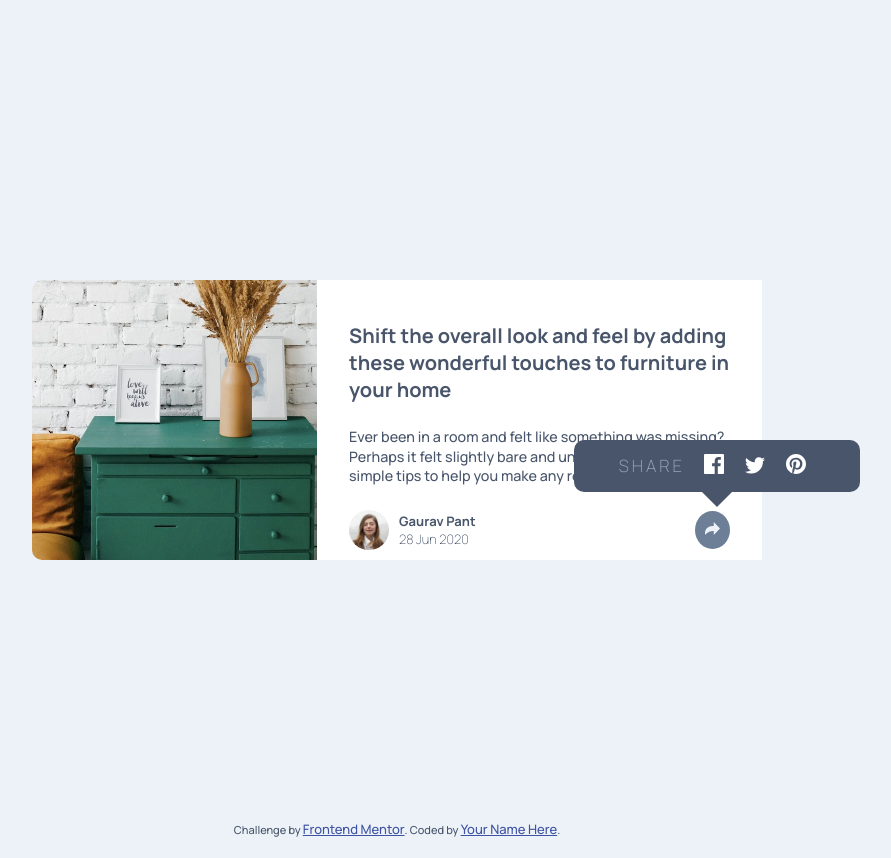
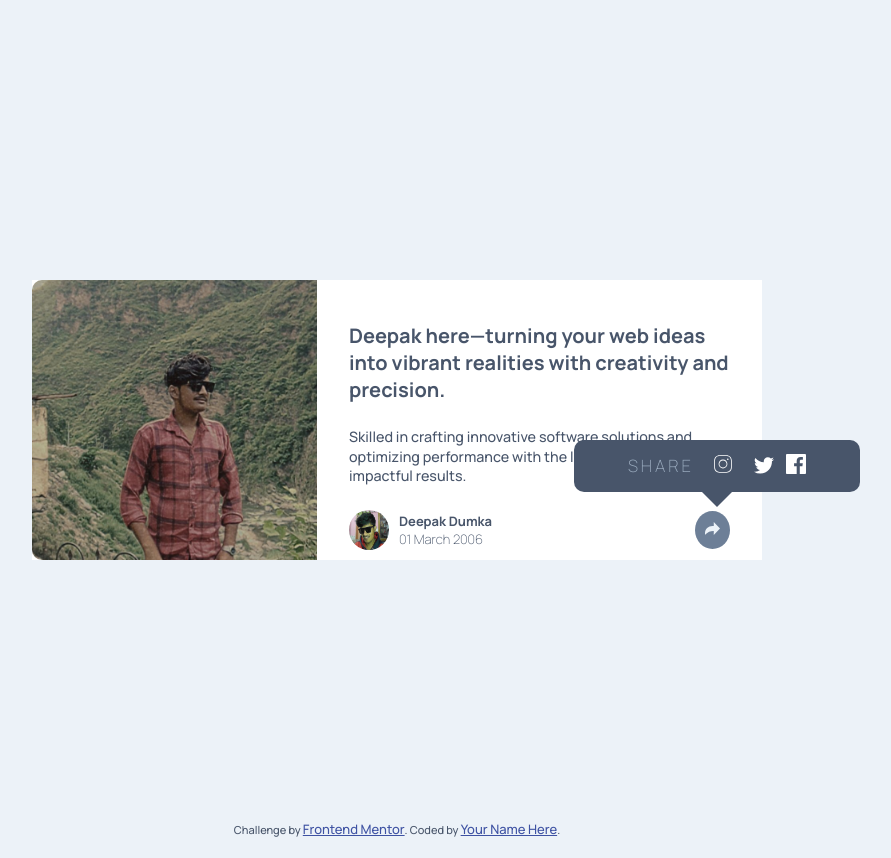
Before and after one commit to Deepakdumka1/Deepak-First-UI-Challenge, a plain HTML site: page index.html in a window 1280 px wide. Both pictures are taken after a click on the element 955 px from the left and 529 px from the top of the page. Shown: the whole page, without its empty margins (243-1134 px from the left). Drawn offline with Linux system fonts and the light colour scheme.

Commit message:
last and final

```diff
--- a/index.html
+++ b/index.html
@@ -30,7 +30,7 @@
 
     <div class="card">
       <div class="card-image">
-        <img src="images/drawers.jpg">
+        <img src="images/deepak-avatar.jpg">
       </div>
 
 
@@ -38,26 +38,23 @@
       <main class="card-main">
 
         <div class="card-content">
-          <h2>Shift the overall look and feel by adding these wonderful
-            touches to furniture in your home
+          <h2>Deepak here—turning your web ideas into vibrant realities with creativity and precision.
           </h2>
           <p>
-            Ever been in a room and felt like something was missing? Perhaps
-            it felt slightly bare and uninviting. I’ve got some simple tips
-            to help you make any room feel complete.
+            Skilled in crafting innovative software solutions and optimizing performance with the latest technologies for impactful results.
           </p>
         </div>
 
         <div class="card-user">
 
           <div class="user">
-            <img src="images/avatar-michelle.jpg">
+            <img src="images/avatar-deepak.jpg">
 
             <div class="user-info">
               <p>
-                Gaurav Pant
+                Deepak Dumka
               </p>
-              <p>28 Jun 2020</p>
+              <p> 01 March 2006</p>
             </div>
           </div>
 
@@ -73,18 +70,15 @@
             <div class="network">
               <p>Share</p>
               <div class="icons-network">
-                <a href="#"><svg class="icon-social" xmlns="http://www.w3.org/2000/svg" width="20" height="20">
-                    <path fill="#FFF"
-                      d="M18.896 0H1.104C.494 0 0 .494 0 1.104v17.793C0 19.506.494 20 1.104 20h9.58v-7.745H8.076V9.237h2.606V7.01c0-2.583 1.578-3.99 3.883-3.99 1.104 0 2.052.082 2.329.119v2.7h-1.598c-1.254 0-1.496.597-1.496 1.47v1.928h2.989l-.39 3.018h-2.6V20h5.098c.608 0 1.102-.494 1.102-1.104V1.104C20 .494 19.506 0 18.896 0z" />
+                <a href="https://www.instagram.com/depak_.7/" target="_blank"><svg class="icon-social" xmlns="http://www.w3.org/2000/svg" width="20" height="20" viewBox="0 0 50 50">
+                  <path fill="#FFF"
+                  d="M 16 3 C 8.8324839 3 3 8.8324839 3 16 L 3 34 C 3 41.167516 8.8324839 47 16 47 L 34 47 C 41.167516 47 47 41.167516 47 34 L 47 16 C 47 8.8324839 41.167516 3 34 3 L 16 3 z M 16 5 L 34 5 C 40.086484 5 45 9.9135161 45 16 L 45 34 C 45 40.086484 40.086484 45 34 45 L 16 45 C 9.9135161 45 5 40.086484 5 34 L 5 16 C 5 9.9135161 9.9135161 5 16 5 z M 37 11 A 2 2 0 0 0 35 13 A 2 2 0 0 0 37 15 A 2 2 0 0 0 39 13 A 2 2 0 0 0 37 11 z M 25 14 C 18.936712 14 14 18.936712 14 25 C 14 31.063288 18.936712 36 25 36 C 31.063288 36 36 31.063288 36 25 C 36 18.936712 31.063288 14 25 14 z M 25 16 C 29.982407 16 34 20.017593 34 25 C 34 29.982407 29.982407 34 25 34 C 20.017593 34 16 29.982407 16 25 C 16 20.017593 20.017593 16 25 16 z"></path>
                   </svg></a>
-                <a href="#"><svg class="icon-social" xmlns="http://www.w3.org/2000/svg" width="20" height="17">
+                <a href="https://x.com/DeepakDumk20104" target="_blank"><svg class="icon-social" xmlns="http://www.w3.org/2000/svg" width="20" height="17">
                     <path fill="#FFF"
                       d="M20 2.172a8.192 8.192 0 01-2.357.646 4.11 4.11 0 001.804-2.27 8.22 8.22 0 01-2.605.996A4.096 4.096 0 0013.847.248c-2.65 0-4.596 2.472-3.998 5.037A11.648 11.648 0 011.392 1a4.109 4.109 0 001.27 5.478 4.086 4.086 0 01-1.858-.513c-.045 1.9 1.318 3.679 3.291 4.075a4.113 4.113 0 01-1.853.07 4.106 4.106 0 003.833 2.849A8.25 8.25 0 010 14.658a11.616 11.616 0 006.29 1.843c7.618 0 11.922-6.434 11.663-12.205A8.354 8.354 0 0020 2.172z" />
                   </svg></a>
-                <a href="#"><svg class="icon-social" xmlns="http://www.w3.org/2000/svg" width="20" height="20">
-                    <path fill="#FFF"
-                      d="M10 0C4.478 0 0 4.477 0 10c0 4.237 2.636 7.855 6.356 9.312-.088-.791-.167-2.005.035-2.868.182-.78 1.172-4.97 1.172-4.97s-.299-.6-.299-1.486c0-1.39.806-2.428 1.81-2.428.852 0 1.264.64 1.264 1.408 0 .858-.545 2.14-.828 3.33-.236.995.5 1.807 1.48 1.807 1.778 0 3.144-1.874 3.144-4.58 0-2.393-1.72-4.068-4.177-4.068-2.845 0-4.515 2.135-4.515 4.34 0 .859.331 1.781.745 2.281a.3.3 0 01.069.288l-.278 1.133c-.044.183-.145.223-.335.134-1.249-.581-2.03-2.407-2.03-3.874 0-3.154 2.292-6.052 6.608-6.052 3.469 0 6.165 2.473 6.165 5.776 0 3.447-2.173 6.22-5.19 6.22-1.013 0-1.965-.525-2.291-1.148l-.623 2.378c-.226.869-.835 1.958-1.244 2.621.937.29 1.931.446 2.962.446 5.522 0 10-4.477 10-10S15.522 0 10 0z" />
-                  </svg></a>
+                <a href="https://www.facebook.com/deepak.dumka.31" target="_blank"><svg xmlns="http://www.w3.org/2000/svg" width="20" height="20"><path fill="#FFF" d="M18.896 0H1.104C.494 0 0 .494 0 1.104v17.793C0 19.506.494 20 1.104 20h9.58v-7.745H8.076V9.237h2.606V7.01c0-2.583 1.578-3.99 3.883-3.99 1.104 0 2.052.082 2.329.119v2.7h-1.598c-1.254 0-1.496.597-1.496 1.47v1.928h2.989l-.39 3.018h-2.6V20h5.098c.608 0 1.102-.494 1.102-1.104V1.104C20 .494 19.506 0 18.896 0z"/></svg></a>
               </div>
             </div>
 
--- a/style.css
+++ b/style.css
@@ -53,7 +53,8 @@ img{
 }
 
 .card{
-    width: 25.16em; /* 13*25.16 */
+
+    width: 25.16em; /* 13*25.16 *
     border-radius: 10px;
     /* background-color: white; */
 }
@@ -61,7 +62,7 @@ img{
 .card-image{
     overflow: hidden;
     height: 15.3rem;
-    border-radius: 10px 0 0 10px ;
+    border-radius: 10px 0 0 0 ;
 }
 
 .card-main{
@@ -78,7 +79,7 @@ img{
 .card-user{
     position: relative;
     width: 100%;
-    padding: 0px 0;
+    padding: 10px 0;
     display: flex;
     justify-content: space-between;
     align-items: center;
@@ -113,6 +114,7 @@ img{
     padding: 10px;
     border-radius: 50%;
     cursor: pointer;
+
 }
 
 .icon-share:hover .i-share{
@@ -135,7 +137,7 @@ img{
 
 .network {
     position: absolute;
-    top: 5px;
+    top: -10px;
     left: -32px;
     width: 25rem;
     height: 75px;
@@ -181,6 +183,10 @@ img{
 
         }
 
+        .card-user{
+            padding: 0px 0;
+        }
+
         .card-image > img {
             width: 120%;
         }
```
Also changed, not shown: images/avatar-deepak.jpg (added), images/avatar-michelle.jpg (deleted), images/deepak-avatar.jpg (added), images/drawers.jpg (deleted), images/icon-facebook.svg.
